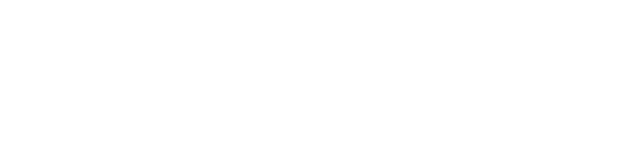
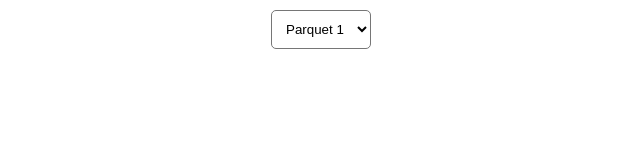
Before and after one commit to Milou74/LM2, a plain HTML site: page index.html in a window 1280 px wide. Shown: the whole page, without its empty margins (319-959 px from the left). Drawn offline with Linux system fonts and the light colour scheme.

Commit message:
Update index.html

```diff
--- a/index.html
+++ b/index.html
@@ -7,15 +7,35 @@
     <script src="https://cdn.rawgit.com/jeromeetienne/AR.js/1.7.2/aframe/build/aframe-ar.min.js"></script>
     <style>
         body { margin: 0; overflow: hidden; }
+        #parquetSelector {
+            position: absolute;
+            top: 10px;
+            left: 50%;
+            transform: translateX(-50%);
+            z-index: 10;
+            background: white;
+            padding: 10px;
+            border-radius: 5px;
+        }
     </style>
 </head>
 <body>
-    <a-scene embedded arjs>
-        <!-- Caméra AR -->
-        <a-marker preset="custom">
-            <a-plane position="0 0 0" rotation="-90 0 0" width="2" height="2" material="src: istockphoto-185250199-612x612.jpg; repeat: 4 4"></a-plane>
-        </a-marker>
-        <a-entity camera></a-entity>
-    </a-scene>
+    <select id="parquetSelector">
+        <option value="istockphoto-185250199-612x612.jpg">Parquet 1</option>
+        <option value="parquet2.jpg">Parquet 2</option>
+        <option value="parquet3.jpg">Parquet 3</option>
+    </select><a-scene embedded arjs>
+    <a-marker preset="custom">
+        <a-plane id="parquet" position="0 0 0" rotation="-90 0 0" width="5" height="5" material="src: istockphoto-185250199-612x612.jpg; repeat: 2 2"></a-plane>
+    </a-marker>
+    <a-entity camera></a-entity>
+</a-scene>
+
+<script>
+    document.getElementById("parquetSelector").addEventListener("change", function(event) {
+        document.getElementById("parquet").setAttribute("material", "src", event.target.value);
+    });
+</script>
+
 </body>
 </html>
```
